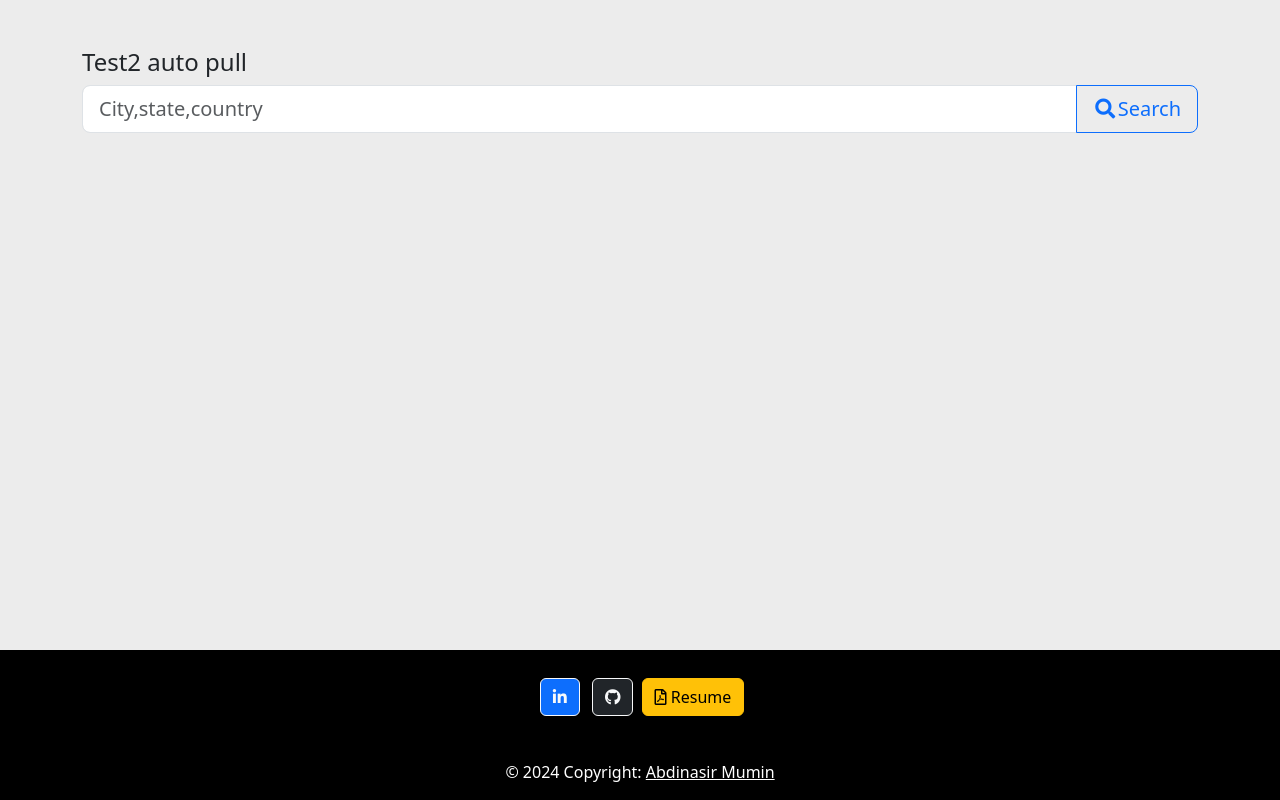
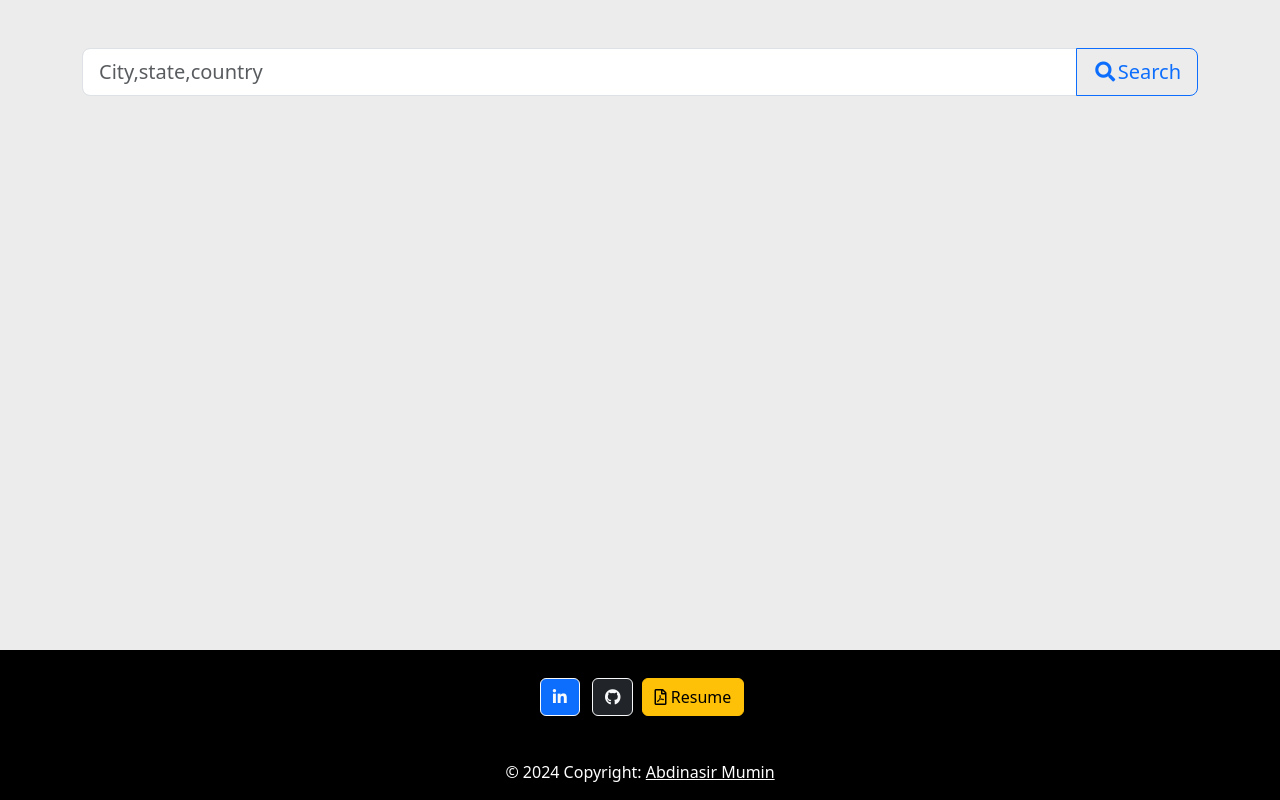
Before and after one commit to AbdinasirM/ReactJSWeatherApp, a React (Vite) app in the folder FrontEnd/: page / in a window 1280 px wide. Built offline with nearby package versions, Linux system fonts and the light colour scheme.

Commit message:
Update App.jsx

```diff
--- a/FrontEnd/src/App.jsx
+++ b/FrontEnd/src/App.jsx
@@ -44,7 +44,7 @@ function App() {
     <>
 
         <div>
-          <h4>Test2 auto pull</h4>
+
           <div>
         <SearchInput
           placeholder="City,state,country"
```
